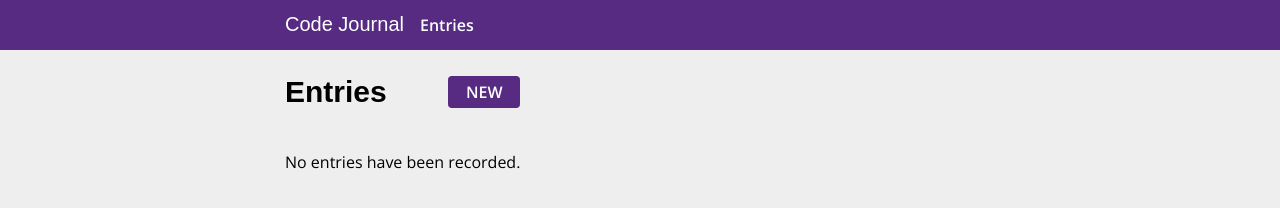
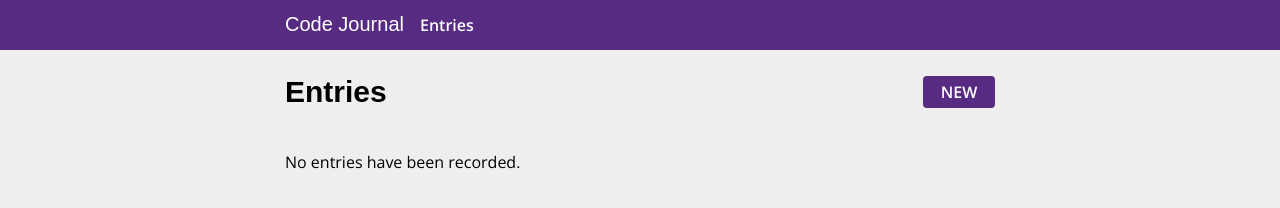
Before and after one commit to skylarshaffer/code-journal, a website: page index.html in a window 1280 px wide. Both pictures are taken after a click on the link "Entries". Drawn offline with nearby package versions, Linux system fonts and the light colour scheme; a web font is replaced by a local one.

Commit message:
Fixed div width when no entries error from recent css trimming. #4

```diff
--- a/css/styles.css
+++ b/css/styles.css
@@ -129,6 +129,10 @@ li.empty p {
   text-align: center;
 }
 
+div[data-view='entries'] {
+  width: 100%;
+}
+
 /* desktop responsive */
 @media screen and (width >= 768px) {
   .container {
```
